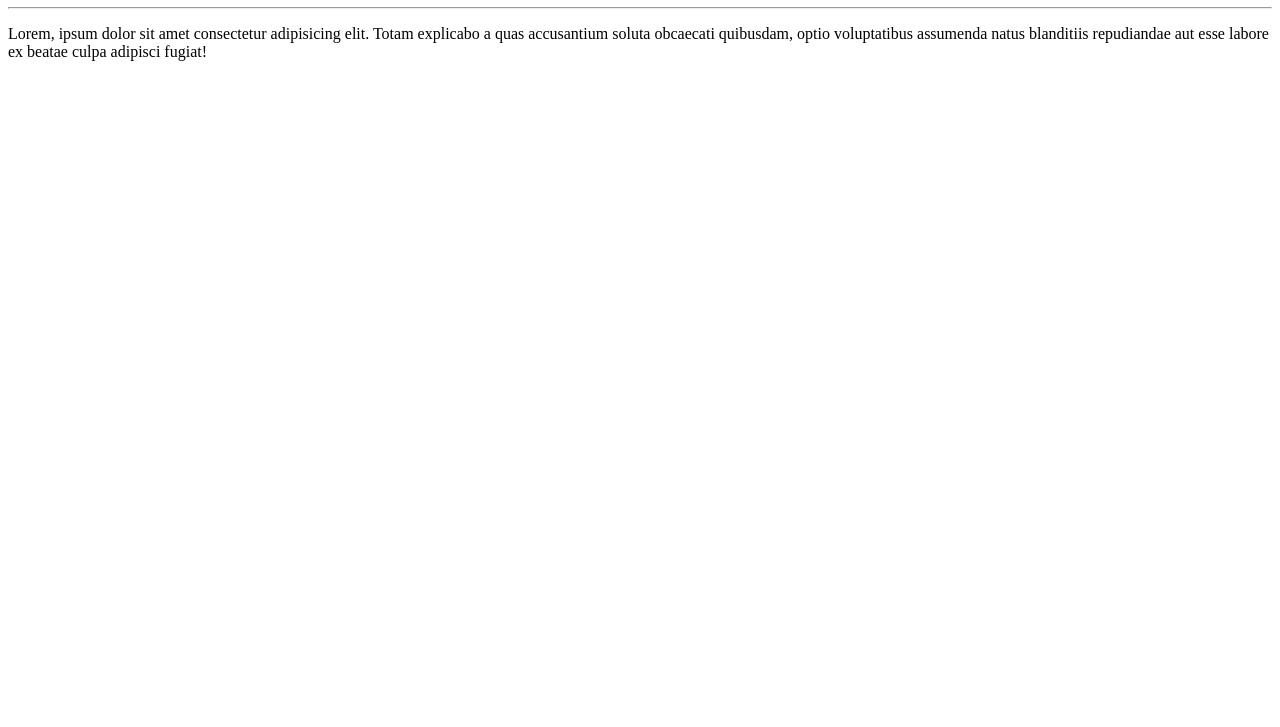
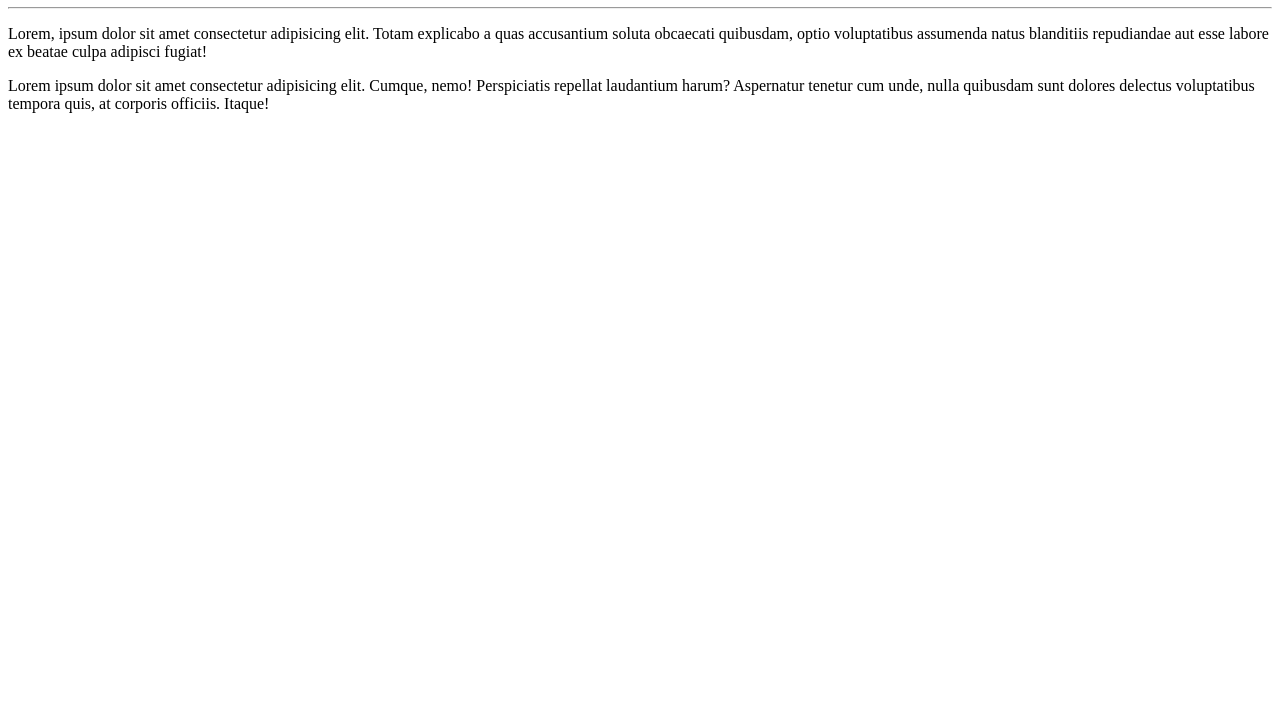
Before and after one commit to crpezzuol/Ola-Mundo, a plain HTML site: page site-exemplo/index.html in a window 1280 px wide. Shown: the part 73-800 px from the top of the page. Drawn offline with Linux system fonts and the light colour scheme.

Commit message:
Adicionei um parágrafo

```diff
--- a/site-exemplo/index.html
+++ b/site-exemplo/index.html
@@ -9,5 +9,6 @@
  <h1>Olá, Mundo!</h1>
  <hr>
  <p>Lorem, ipsum dolor sit amet consectetur adipisicing elit. Totam explicabo a quas accusantium soluta obcaecati quibusdam, optio voluptatibus assumenda natus blanditiis repudiandae aut esse labore ex beatae culpa adipisci fugiat!</p>
+ <p>Lorem ipsum dolor sit amet consectetur adipisicing elit. Cumque, nemo! Perspiciatis repellat laudantium harum? Aspernatur tenetur cum unde, nulla quibusdam sunt dolores delectus voluptatibus tempora quis, at corporis officiis. Itaque!</p>
 </body>
 </html>
```
